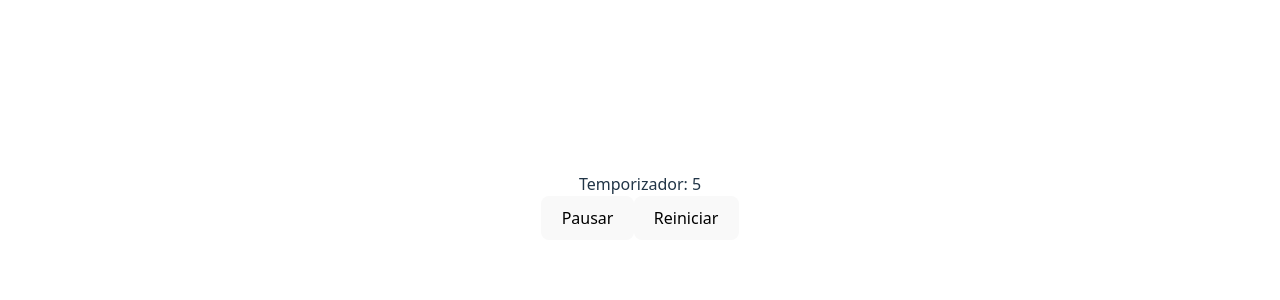
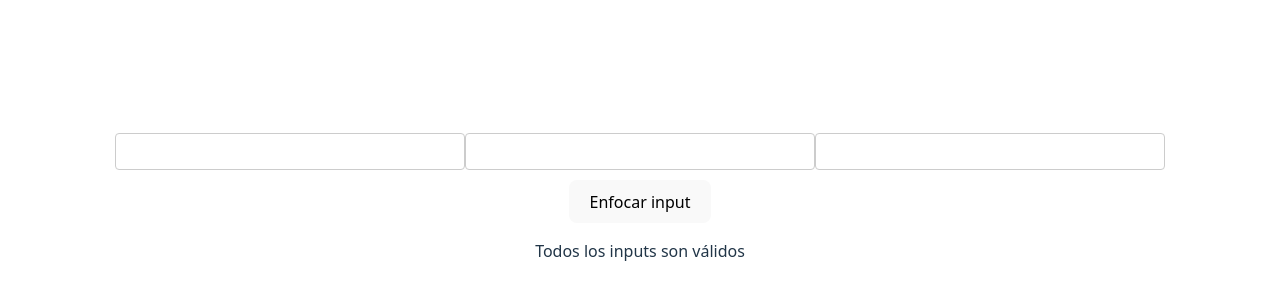
Before and after one commit to luisDiaz2194/ReactCourse, a React (Vite) app: page / in a window 1280 px wide. Shown: the part 194-494 px from the top of the page. Built offline with nearby package versions, Linux system fonts and the light colour scheme.

Commit message:
Lección 6 - useRef, haciendo ejercicio de focus on input , utilizando también props y useState

```diff
--- a/src/App.jsx
+++ b/src/App.jsx
@@ -1,12 +1,12 @@
 import './App.css'
-import Temporizador from './components/Leccion 5 - useEffect/Temporizador'
+import FocusInput from './components/Leccion 6 - useRef/FocusInput'
 function App() {
 
   //const nombres = ['Luis Ernesto', 'Ana', 'Pedro', 'Sofía', 'Jorge'];
 
   return (
     <>
-      <Temporizador/>
+      <FocusInput/>
     </>
 
   )
--- /dev/null
+++ b/src/components/Leccion 6 - useRef/Focus.css
@@ -0,0 +1,16 @@
+input{
+    width: 350px;
+    padding: 10px;
+    border: 1px solid #ccc;
+    border-radius: 4px;
+    box-sizing: border-box;
+    margin-bottom: 10px;
+}
+button{
+    display: block;
+    margin: 0 auto 10px auto;
+}
+
+input.input-error{
+    border: 1px solid red;
+}
--- /dev/null
+++ b/src/components/Leccion 6 - useRef/FocusInput.jsx
@@ -0,0 +1,57 @@
+import { useRef, useState } from 'react'
+import InputRef from './InputRef'
+import './Focus.css'
+function FocusInput() {
+
+    const inputRefName = useRef(null);
+    const inputRefEmail = useRef(null);
+    const inputRefPhone = useRef(null);
+    const [inputValid, setInputValid] = useState("");
+    const [arrayInputsValid, setArrayInputsValid] = useState([]);
+
+
+    const validarInputVacio = (event) =>{
+        const { name, value } = event.target;
+        if (value === '') {
+            setInputValid(`El campo ${name} no puede estar vacío`);
+            setArrayInputsValid(prev => [...prev, name]);
+            event.target.classList.add('input-error');
+        } else {
+            setInputValid("");
+            setArrayInputsValid(prev => prev.filter(item => item !== name));
+            event.target.classList.remove('input-error');
+        }
+    }
+
+    const handleButton = () => {
+        //si el input no es válido y esta en el array de inputs invalidados, enfocar el input
+        if(arrayInputsValid.includes("InputTextEmail")){
+            inputRefEmail.current.focus();
+        }
+        if(arrayInputsValid.includes("InputTextPhone")){
+            inputRefPhone.current.focus();
+        }
+        if(arrayInputsValid.includes("InputTextName")){
+            inputRefName.current.focus();
+        }
+
+    }
+
+    return (
+        <div>
+            <InputRef idInput="idInputTextName"  validarInputVacio={validarInputVacio} name="InputTextName" type="text" inputRef={inputRefName} className="inputRefForm" />
+            <InputRef idInput="idInputTextEmail" validarInputVacio={validarInputVacio}  name="InputTextEmail" type="email" inputRef={inputRefEmail} className="inputRefForm" />
+            <InputRef idInput="idInputTextPhone" validarInputVacio={validarInputVacio}  name="InputTextPhone" type="number" inputRef={inputRefPhone} className="inputRefForm" />
+            <button onClick={handleButton} >Enfocar input</button>
+           <div className='inputsInvalidos'>
+           {
+            arrayInputsValid.length > 0 ?
+            <p>Llene los siguientes campos: {arrayInputsValid.join(', ')}</p>
+            : <p>Todos los inputs son válidos</p>
+           }
+           </div>
+        </div>
+    )
+}
+
+export default FocusInput
--- /dev/null
+++ b/src/components/Leccion 6 - useRef/InputRef.jsx
@@ -0,0 +1,8 @@
+
+function InputRef({idInput, name, type, inputRef, className, validarInputVacio}) {
+  return (
+   <input type={type} name={name} ref={inputRef} className={className} id={idInput} onBlur={validarInputVacio} />
+  )
+}
+
+export default InputRef
```
